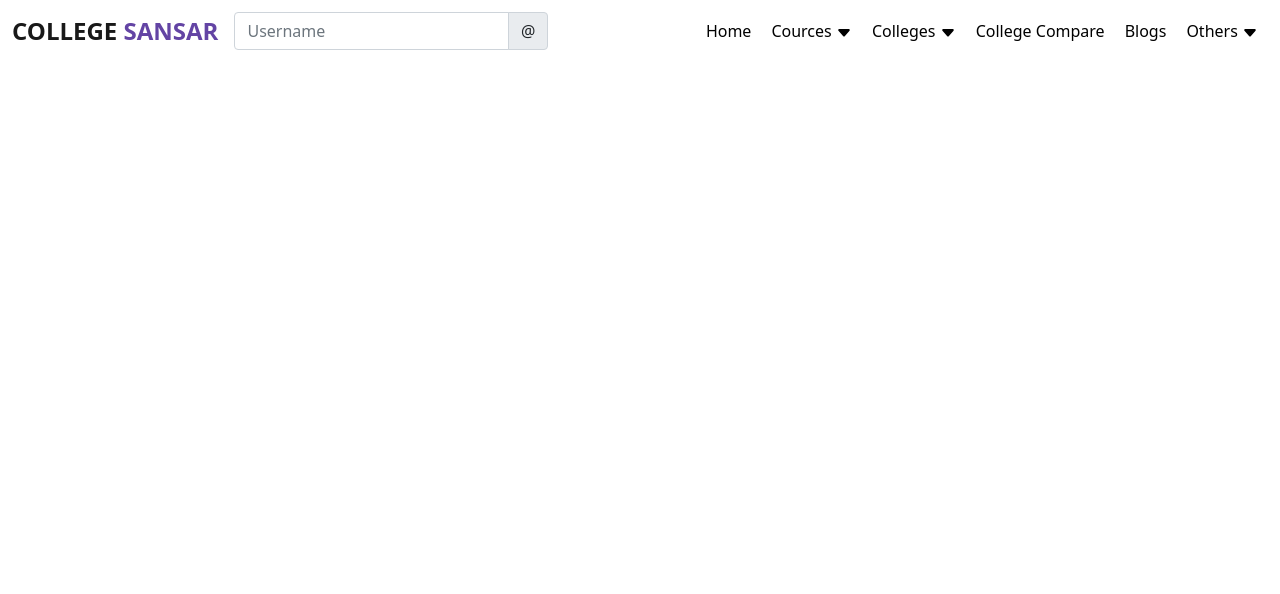
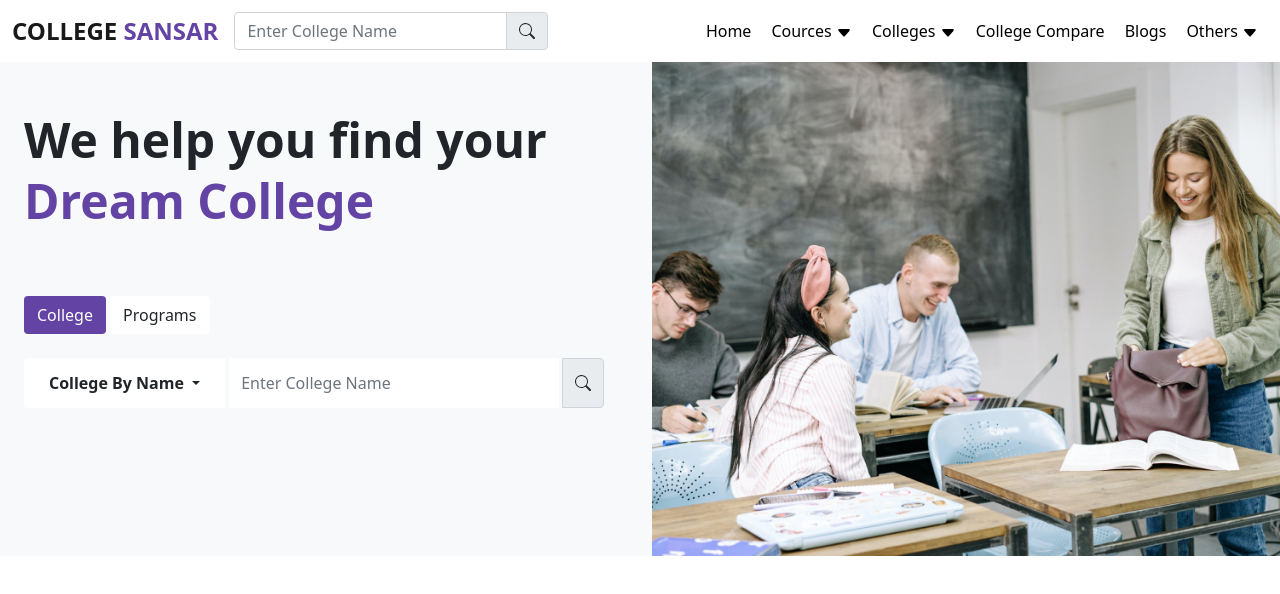
Before and after one commit to udbhavghimire/Collegesansar, a plain HTML site: page index.html in a window 1280 px wide. Drawn offline with nearby package versions, Linux system fonts and the light colour scheme.

Commit message:
landing page

```diff
--- a/css/style.css
+++ b/css/style.css
@@ -76,3 +76,13 @@ ul ul ul {
 .searchbar {
   margin-right: 70px;
 }
+.heading {
+  font-style: normal;
+  font-weight: 700;
+  font-size: 48px;
+  line-height: 127.5%;
+}
+.btn-brand {
+  background-color: #6344a4;
+  color: white;
+}
--- a/index.html
+++ b/index.html
@@ -23,9 +23,10 @@
           >
         </a>
         <div class="input-group w-25 ">
-
-          <input type="text" class="form-control" placeholder="Username" aria-label="Username" aria-describedby="basic-addon1">
-          <span class="input-group-text" id="basic-addon1">@</span>
+          <input type="text" class="form-control" placeholder="Enter College Name" aria-label="Username" aria-describedby="basic-addon1">
+          <span class="input-group-text" id="basic-addon1"><svg xmlns="http://www.w3.org/2000/svg" width="16" height="16" fill="currentColor" class="bi bi-search" viewBox="0 0 16 16">
+            <path d="M11.742 10.344a6.5 6.5 0 1 0-1.397 1.398h-.001c.03.04.062.078.098.115l3.85 3.85a1 1 0 0 0 1.415-1.414l-3.85-3.85a1.007 1.007 0 0 0-.115-.1zM12 6.5a5.5 5.5 0 1 1-11 0 5.5 5.5 0 0 1 11 0z"/>
+          </svg></span>
         </div>
         <button
           class="navbar-toggler"
@@ -118,6 +119,66 @@
       </div>
     </nav>
 
+
+
+
+
+<!-- landing page -->
+<section>
+  <div>
+    <div class="row bg-light">
+      <div class="col-md-6">
+        <div class="container">
+          <p class="heading pt-5">We help you find your
+           <span class="brand-color">Dream College</span> </p>
+           <div class="pt-5">
+           <button type="button" class="btn btn-brand">College</button>
+           <button type="button" class="btn bg-white">Programs</button>
+          </div>
+          <div class="input-group w-100  pt-4">
+            <span class="input-group-text bg-white border-0" id="basic-addon1">
+              <div class="dropdown">
+                <button class="btn dropdown-toggle fw-bold" type="button" id="dropdownMenuButton1" data-bs-toggle="dropdown" aria-expanded="false">
+                College By Name
+                </button>
+                <ul class="dropdown-menu" aria-labelledby="dropdownMenuButton1">
+                  <li><a class="dropdown-item fw-bold" href="#">College By Location </a></li>
+                </ul>
+              </div>
+            </span>
+            <input type="text" class="form-control no-border border-0 mx-1" placeholder="Enter College Name" aria-label="Username" aria-describedby="basic-addon1">
+            <span class="input-group-text" id="basic-addon1"><svg xmlns="http://www.w3.org/2000/svg" width="16" height="16" fill="currentColor" class="bi bi-search" viewBox="0 0 16 16">
+              <path d="M11.742 10.344a6.5 6.5 0 1 0-1.397 1.398h-.001c.03.04.062.078.098.115l3.85 3.85a1 1 0 0 0 1.415-1.414l-3.85-3.85a1.007 1.007 0 0 0-.115-.1zM12 6.5a5.5 5.5 0 1 1-11 0 5.5 5.5 0 0 1 11 0z"/>
+            </svg></span>
+          </div>
+        </div>
+      </div>
+      <div class="col-md-6 ">
+      <img src="image/classroom.png" class="img-fluid" alt="classroom">
+      </div>
+    </div>
+  </div>
+</section>
+
+<!-- <div class="row pt-5 mx-0 g-0">
+  <div class="dropdown col-sm-12 col-md-6 ">
+    <button class="btn bg-white dropdown-toggle fw-bold" type="button" id="dropdownMenuButton1" data-bs-toggle="dropdown" aria-expanded="false">
+    College By Name
+    </button>
+    <ul class="dropdown-menu" aria-labelledby="dropdownMenuButton1">
+      <li><a class="dropdown-item fw-bold" href="#">College By Location </a></li>
+    </ul>
+  </div>
+  <div class="col-sm-12 col-md-6  d-flex align-items-center">
+  <div class="input-group w-100 ">
+    <input type="text" class="form-control" placeholder="Enter College Name" aria-label="Username" aria-describedby="basic-addon1">
+    <span class="input-group-text" id="basic-addon1"><svg xmlns="http://www.w3.org/2000/svg" width="16" height="16" fill="currentColor" class="bi bi-search" viewBox="0 0 16 16">
+      <path d="M11.742 10.344a6.5 6.5 0 1 0-1.397 1.398h-.001c.03.04.062.078.098.115l3.85 3.85a1 1 0 0 0 1.415-1.414l-3.85-3.85a1.007 1.007 0 0 0-.115-.1zM12 6.5a5.5 5.5 0 1 1-11 0 5.5 5.5 0 0 1 11 0z"/>
+    </svg></span>
+  </div>
+</div>
+</div> -->
+
     <script
       src="https://cdn.jsdelivr.net/npm/bootstrap@5.0.2/dist/js/bootstrap.bundle.min.js"
       integrity="sha384-MrcW6ZMFYlzcLA8Nl+NtUVF0sA7MsXsP1UyJoMp4YLEuNSfAP+JcXn/tWtIaxVXM"
```
Also changed, not shown: image/classroom.png (added).
